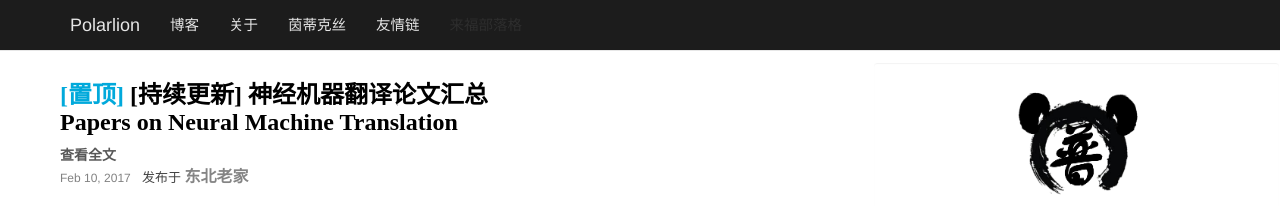
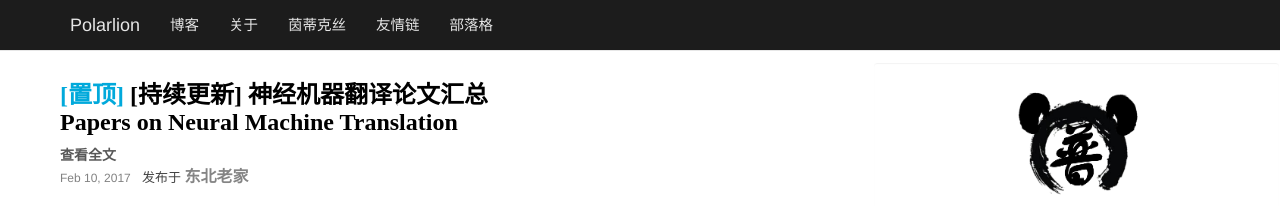
Before and after one commit to PolarLion/polarlion.github.io, a Jekyll site: the page built from index.html, in a window 1280 px wide. Shown: the top 206 px of the page. Built offline with Jekyll 4.4.1, drawn with Linux system fonts in a browser that asks for light colours.

Commit message:
change navbar style

```diff
--- a/_includes/navbar.html
+++ b/_includes/navbar.html
@@ -16,7 +16,8 @@
                 <li id="about"><a href="{{ site.baseurl }}/"><font color="#E6E6E6">关于</font></a></li>
                 <li id="index"><a href="{{ site.baseurl }}/catalogue"><font color="#E6E6E6" >茵蒂克丝</font></a></li>
                 <li id="blogroll"><a href="{{ site.baseurl }}/blogroll"><font color="#E6E6E6">友情链</font></a></li>
-                <li id="lifeblog"><a href="{{ site.baseurl }}/lifeblog"><font color="#2E2E2E">来福部落格</font></a></li>
+                <li id="lifeblog"><a href="{{ site.baseurl }}/lifeblog"><font color="#E6E6E6">部落格</font></a></li>
+                <!-- <li id="lifeblog"><a href="{{ site.baseurl }}/lifeblog"><font color="#2E2E2E">来福部落格</font></a></li> -->
             </ul>
             <ul class="nav navbar-nav navbar-right">
             </ul>
```
